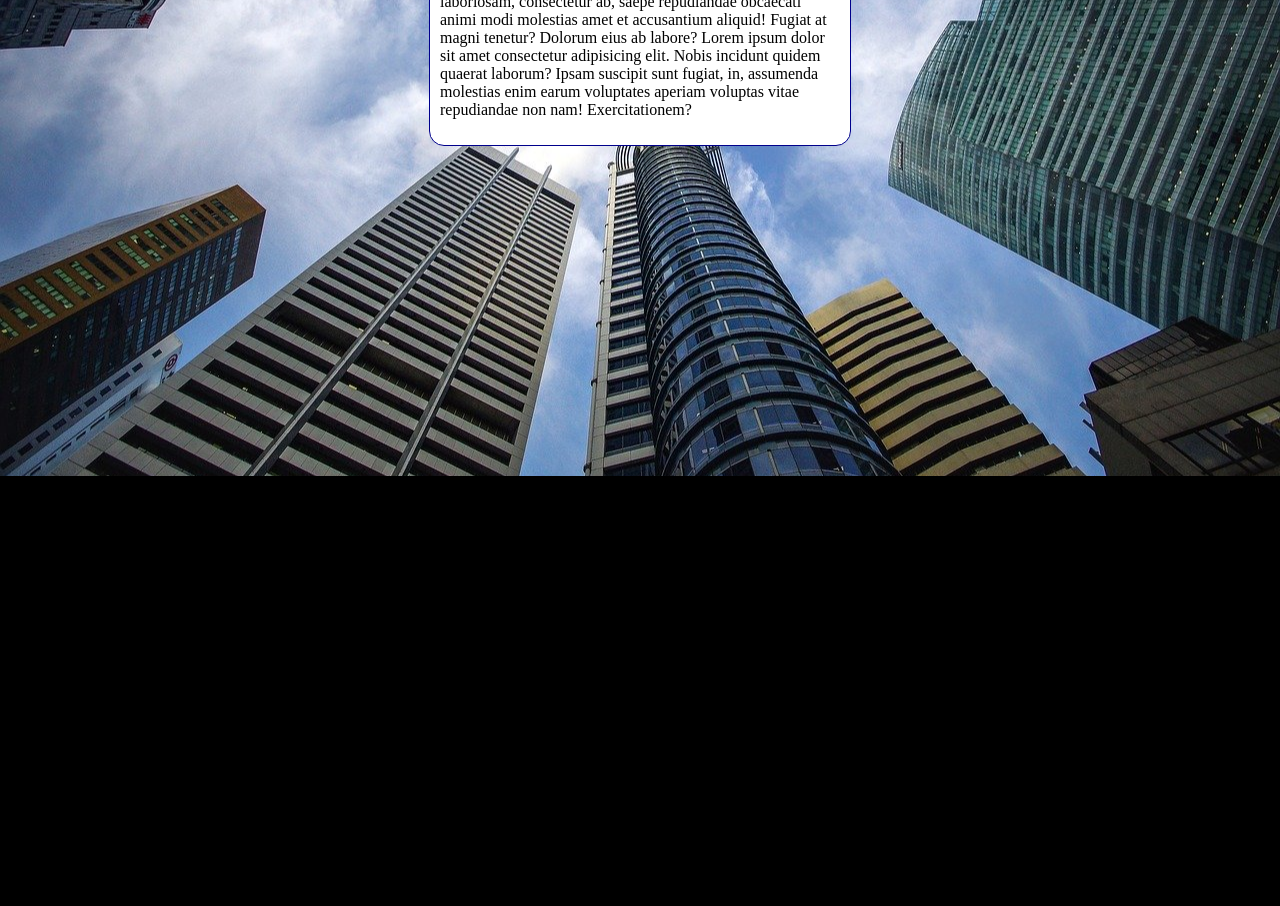
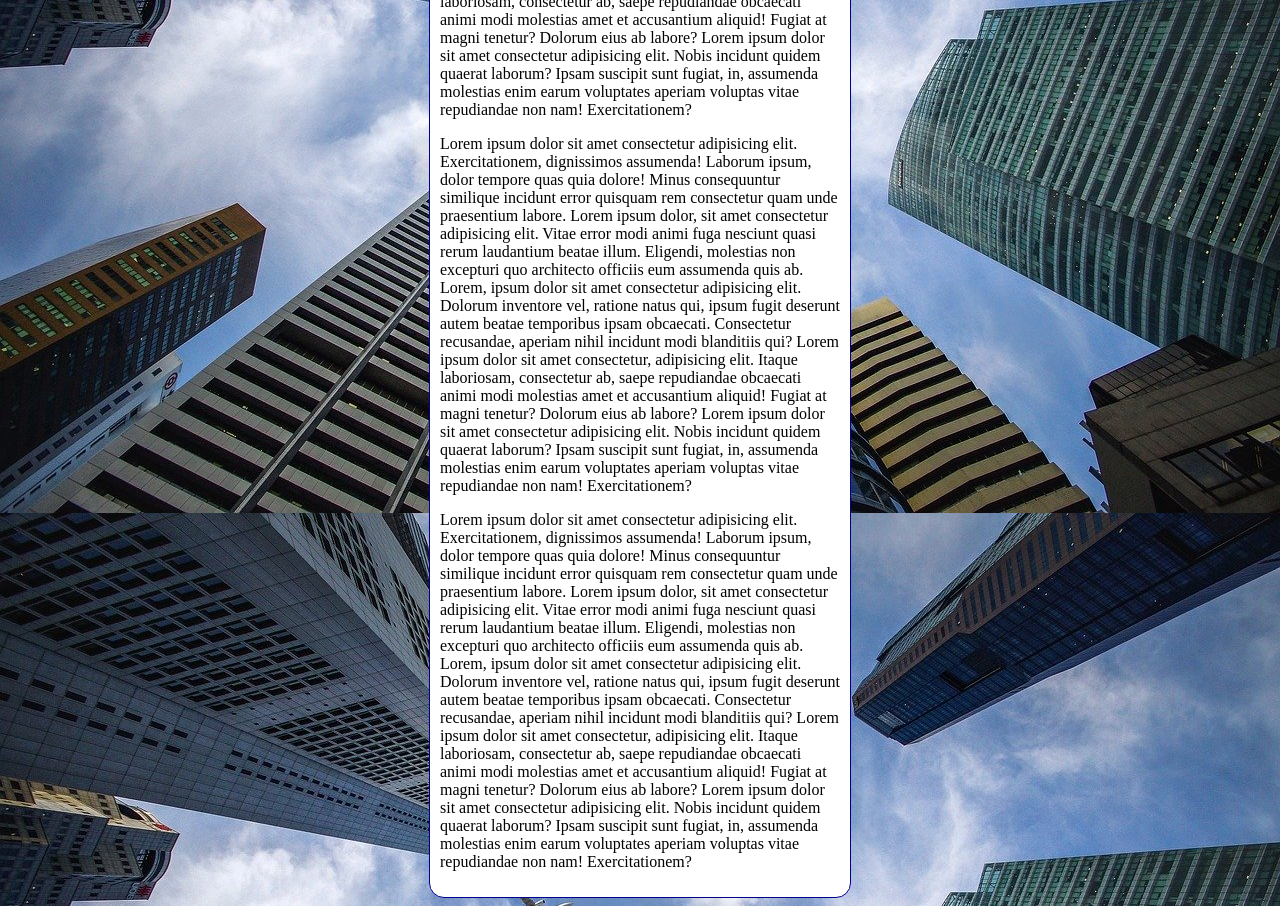
Before and after one commit to LGSFernandes/html-css, a plain HTML site: page exercicios/ex022/fundo006.html in a window 1280 px wide. Shown: the part 340-1246 px from the top of the page. Before the commit the page ends 816 px from the top, so only its background shows below. Drawn offline with Linux system fonts and the light colour scheme.

Commit message:
fundo006

```diff
--- a/exercicios/ex022/fundo006.html
+++ b/exercicios/ex022/fundo006.html
@@ -6,17 +6,30 @@
     <title>Personalização de Tamanhos</title>
     <style>
         body {
-            height: 100vh;
-            background-color: black;
-            background-image: url(imagens/imagens-cap19/wallpaper002.jpg);
-            background-repeat: no-repeat;
+            /*
+                height: 100vh;
+                background-color: black;
+                background-image: url(imagens/imagens-cap19/wallpaper002.jpg);
+                background-repeat: no-repeat;
+                background-size: cover;
+                background-position: center center;
+            */
+
+            /*
+                Shorthand - Background:
+
+                    color > image > position > repeat > [size] > attachment
+
+                    Até o momento, o [size] não está funcionando corretamente na shorthand. Portanto, declarar separadamente.
+            */
+
+            background: black url(imagens/imagens-cap19/wallpaper002.jpg) center center no-repeat fixed;
             background-size: cover;
-            background-position: center center;
         }
 
         main {
             background-color: white;
-            width: 400px;
+            max-width: 400px;
             border: 1px solid darkblue;
             padding: 10px;
             margin: auto;
@@ -28,6 +41,8 @@
     <main>
         <h1>Teste de Imagem de Fundo</h1>
         <p>Lorem ipsum dolor sit amet consectetur adipisicing elit. Exercitationem, dignissimos assumenda! Laborum ipsum, dolor tempore quas quia dolore! Minus consequuntur similique incidunt error quisquam rem consectetur quam unde praesentium labore. Lorem ipsum dolor, sit amet consectetur adipisicing elit. Vitae error modi animi fuga nesciunt quasi rerum laudantium beatae illum. Eligendi, molestias non excepturi quo architecto officiis eum assumenda quis ab. Lorem, ipsum dolor sit amet consectetur adipisicing elit. Dolorum inventore vel, ratione natus qui, ipsum fugit deserunt autem beatae temporibus ipsam obcaecati. Consectetur recusandae, aperiam nihil incidunt modi blanditiis qui? Lorem ipsum dolor sit amet consectetur, adipisicing elit. Itaque laboriosam, consectetur ab, saepe repudiandae obcaecati animi modi molestias amet et accusantium aliquid! Fugiat at magni tenetur? Dolorum eius ab labore? Lorem ipsum dolor sit amet consectetur adipisicing elit. Nobis incidunt quidem quaerat laborum? Ipsam suscipit sunt fugiat, in, assumenda molestias enim earum voluptates aperiam voluptas vitae repudiandae non nam! Exercitationem?</p>
+        <p>Lorem ipsum dolor sit amet consectetur adipisicing elit. Exercitationem, dignissimos assumenda! Laborum ipsum, dolor tempore quas quia dolore! Minus consequuntur similique incidunt error quisquam rem consectetur quam unde praesentium labore. Lorem ipsum dolor, sit amet consectetur adipisicing elit. Vitae error modi animi fuga nesciunt quasi rerum laudantium beatae illum. Eligendi, molestias non excepturi quo architecto officiis eum assumenda quis ab. Lorem, ipsum dolor sit amet consectetur adipisicing elit. Dolorum inventore vel, ratione natus qui, ipsum fugit deserunt autem beatae temporibus ipsam obcaecati. Consectetur recusandae, aperiam nihil incidunt modi blanditiis qui? Lorem ipsum dolor sit amet consectetur, adipisicing elit. Itaque laboriosam, consectetur ab, saepe repudiandae obcaecati animi modi molestias amet et accusantium aliquid! Fugiat at magni tenetur? Dolorum eius ab labore? Lorem ipsum dolor sit amet consectetur adipisicing elit. Nobis incidunt quidem quaerat laborum? Ipsam suscipit sunt fugiat, in, assumenda molestias enim earum voluptates aperiam voluptas vitae repudiandae non nam! Exercitationem?</p>
+        <p>Lorem ipsum dolor sit amet consectetur adipisicing elit. Exercitationem, dignissimos assumenda! Laborum ipsum, dolor tempore quas quia dolore! Minus consequuntur similique incidunt error quisquam rem consectetur quam unde praesentium labore. Lorem ipsum dolor, sit amet consectetur adipisicing elit. Vitae error modi animi fuga nesciunt quasi rerum laudantium beatae illum. Eligendi, molestias non excepturi quo architecto officiis eum assumenda quis ab. Lorem, ipsum dolor sit amet consectetur adipisicing elit. Dolorum inventore vel, ratione natus qui, ipsum fugit deserunt autem beatae temporibus ipsam obcaecati. Consectetur recusandae, aperiam nihil incidunt modi blanditiis qui? Lorem ipsum dolor sit amet consectetur, adipisicing elit. Itaque laboriosam, consectetur ab, saepe repudiandae obcaecati animi modi molestias amet et accusantium aliquid! Fugiat at magni tenetur? Dolorum eius ab labore? Lorem ipsum dolor sit amet consectetur adipisicing elit. Nobis incidunt quidem quaerat laborum? Ipsam suscipit sunt fugiat, in, assumenda molestias enim earum voluptates aperiam voluptas vitae repudiandae non nam! Exercitationem?</p>
     </main>
 </body>
 </html>
```
